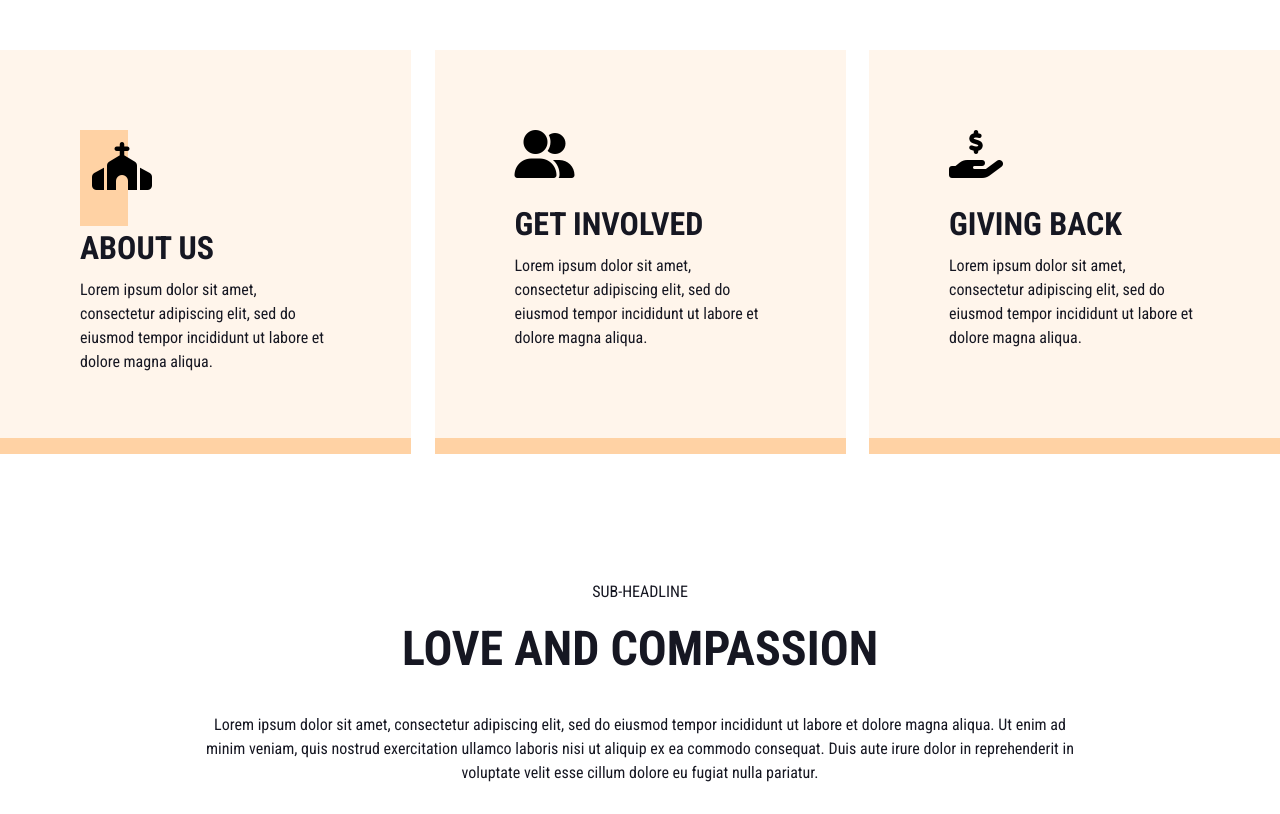
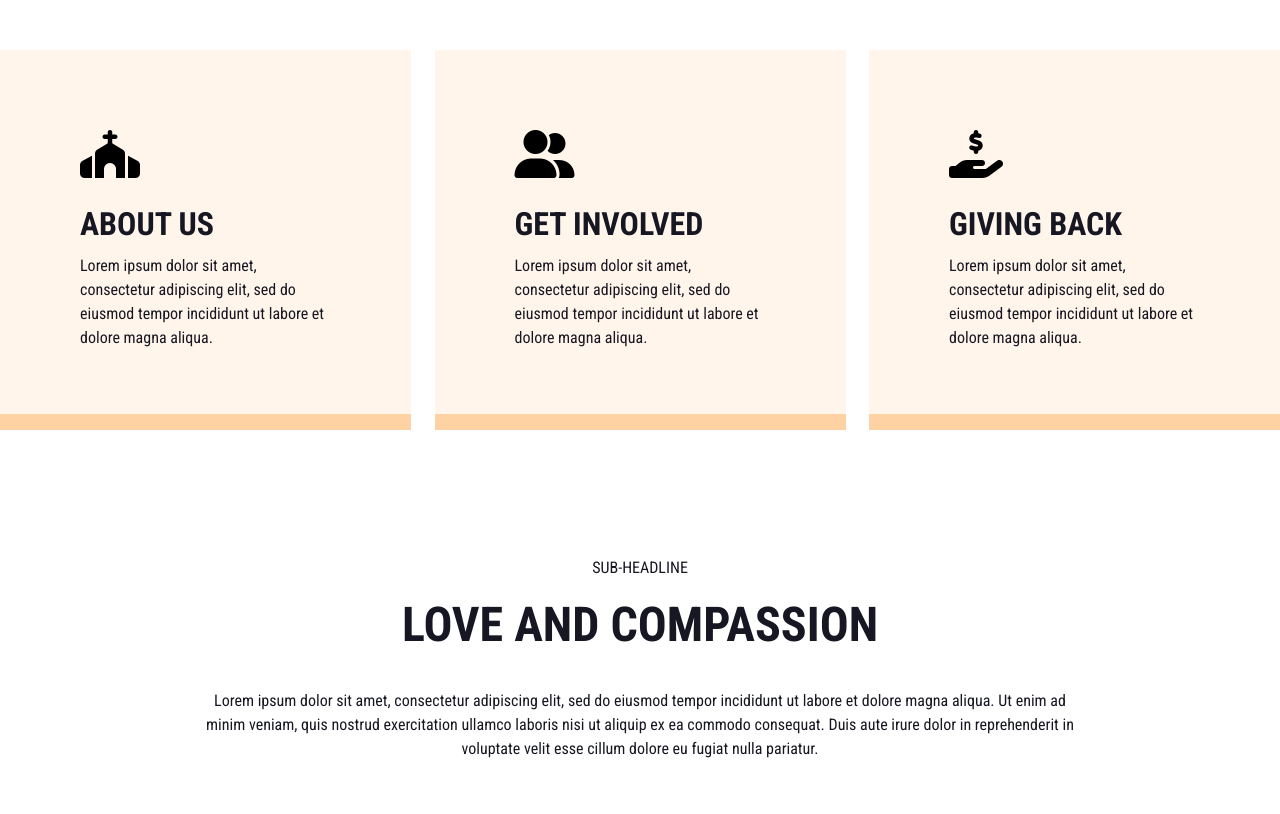
Before and after one commit to Fatehajahan2002/html-css-project_03, a plain HTML site: page index.html in a window 1280 px wide. Shown: the part 980-1794 px from the top of the page. Drawn offline with Linux system fonts and the light colour scheme.

Commit message:
icon change

```diff
--- a/index.html
+++ b/index.html
@@ -57,7 +57,7 @@
             <div class="items">
              <div class="church-item">
                 <div class="item">
-                    <div class="ico" style=" font-size: 40px; background-color: #FFD2A4; width: 48px; padding: 12px; "><i class="fa-solid fa-church"></i></div>
+                    <div class="ico" style="font-size: 40px"><i class="fa-solid fa-church"></i></div>
                     <h3>About us</h3>
                     <p>Lorem ipsum dolor sit amet, consectetur adipiscing elit, sed do eiusmod tempor incididunt ut labore et dolore magna aliqua.</p>
                 </div>
```
